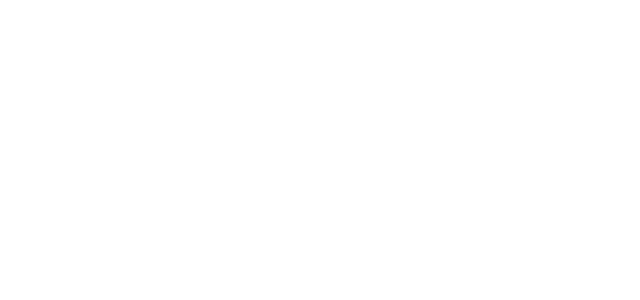
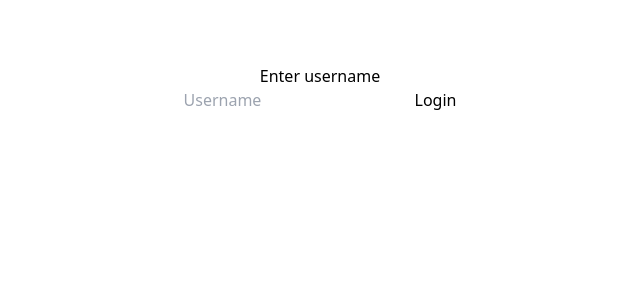
Before and after one commit to AhmedSaeed216/ChatAppinReact, a React (Vite) app: page / in a window 1280 px wide. Shown: the top 300 px of the page, without its empty margins (320-960 px from the left). Built offline with nearby package versions, Linux system fonts and the light colour scheme.

Commit message:
add login screen

```diff
--- a/package.json
+++ b/package.json
@@ -10,10 +10,12 @@
     "preview": "vite preview"
   },
   "dependencies": {
+    "font-awesome": "^4.7.0",
     "nodemon": "^3.1.4",
     "react": "^18.3.1",
     "react-dom": "^18.3.1",
-    "socket.io": "^4.7.5"
+    "socket.io": "^4.7.5",
+    "socket.io-client": "^4.7.5"
   },
   "devDependencies": {
     "@eslint/js": "^9.9.0",
--- a/src/App.jsx
+++ b/src/App.jsx
@@ -1,11 +1,48 @@
-import { useState } from 'react'
+import { React, useState } from 'react'
 import './App.css'
+// font-awesome  for icons
+import "font-awesome/css/font-awesome.css"
+
+// sociket io client for client side connection
+import { io } from "socket.io-client"
+import NewUser from './components/NewUser'
+
 
 function App() {
+  const [newUser, setnewUser] = useState("")
+
+  const [user, setUser] = useState("")
+
+  const handleChange = (e) => {
+    setnewUser(e.target.value);
+    console.log(e);
+  }
+
+  const lognewUser = () => {
+    setUser(newUser);
+    console.log(newUser);
+    // setnewUser("")
+  }
 
   return (
     <>
+      {/* username */}
 
+      <main className='content '>
+        <div className='constainer mt-3 '>
+          {
+            user && <div>
+              Logged in as:  {user}
+
+            </div>
+          }
+
+          {
+            !user &&
+            <NewUser newUser={newUser} handleChange={handleChange} lognewUser={lognewUser}/>
+          }
+        </div>
+      </main>
     </>
   )
 }
--- /dev/null
+++ b/src/components/NewUser.jsx
@@ -0,0 +1,38 @@
+import React,{useState} from 'react'
+
+const NewUser = ({newUser,handleChange,lognewUser}) => {
+
+
+  return (
+    <div className='card w-full '>
+              <div className="row">
+                <div className="col-12">
+                  <h5>Enter username</h5>
+                </div>
+                <div className=' flex justify-center items-center flex-col gap-5 '>
+                  <input
+                    type="text"
+                    name='username'
+                    value={newUser}
+                    className='form-control  px-2 border border-black py-1 mt-2'
+                    placeholder='Username'
+                    autoComplete='off'
+                    onChange={handleChange}
+                    minLength={5}
+                    onKeyDown={(e) => { e.code === "Enter" ? lognewUser() : null }}
+
+                  />
+
+                  <button
+                    className='bg-blue-900 text-white w-28 rounded-lg  h-10  disabled:bg-slate-500 hover:bg-blue-500'
+                    onClick={lognewUser}
+                  >
+                    Login
+                  </button>
+                </div>
+              </div>
+            </div>
+  )
+}
+
+export default NewUser
```
Also changed, not shown: 1 other file (tests, documents, lock files or other folders).
